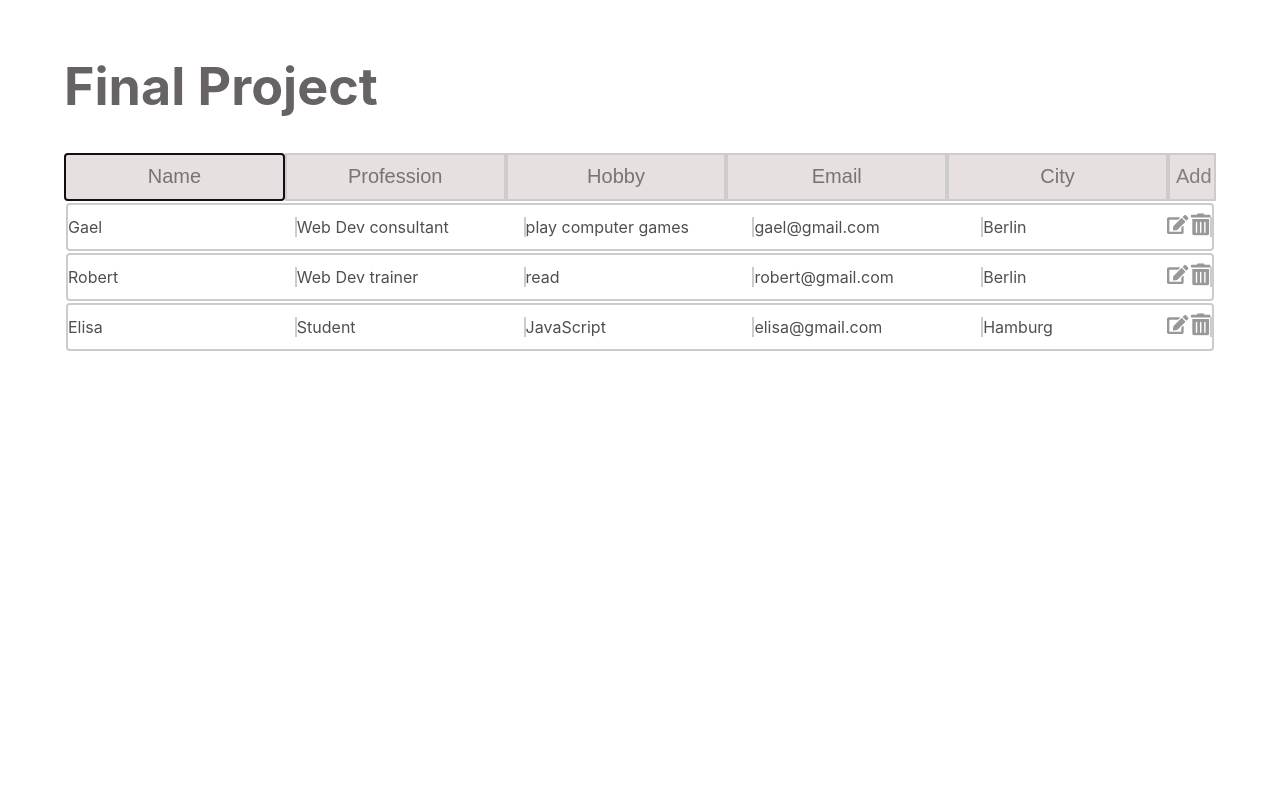
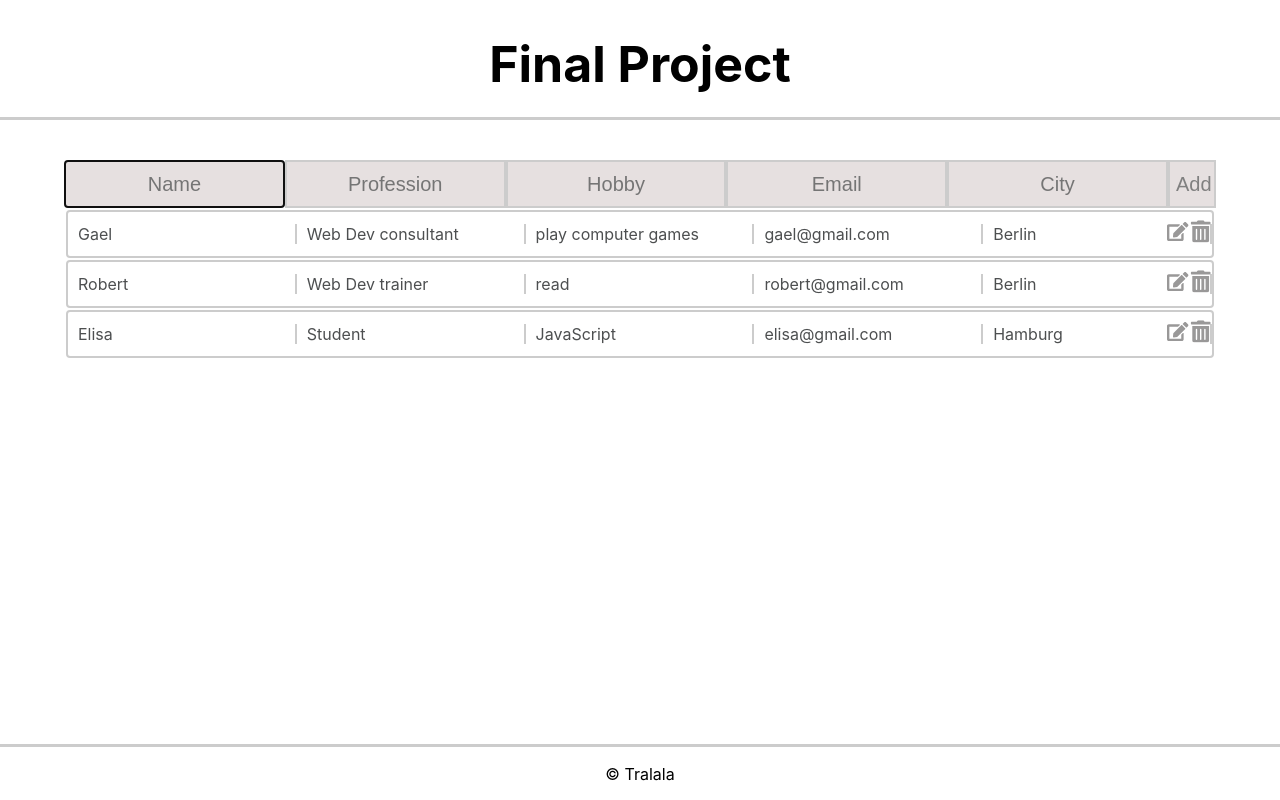
Before and after one commit to alliance-11/final, a React (Create React App) app: page / in a window 1280 px wide. Built offline with nearby package versions, Linux system fonts and the light colour scheme.

Commit message:
Fix Application

```diff
--- a/src/App.js
+++ b/src/App.js
@@ -1,5 +1,7 @@
 import { useState } from "react";
 import "./App.scss";
+import Footer from "./components/Footer";
+import Header from "./components/Header";
 import UsersList from "./components/UsersList";
 
 function App() {
@@ -67,9 +69,8 @@ function App() {
 
   return (
     <div className="App">
+      <Header />
       <div className="container">
-        <h1>Final Project</h1>
-
         <div className="add">
           <input
             type="text"
@@ -111,6 +112,7 @@ function App() {
         </div>
         <UsersList users={users} handleDelete={handleDelete} />
       </div>
+      <Footer />
     </div>
   );
 }
--- a/src/App.scss
+++ b/src/App.scss
@@ -19,6 +19,18 @@ code {
   width: 100%;
   display: grid;
   place-items: center;
+  header {
+    display: grid;
+    place-items: center;
+    position: fixed;
+    left: 0;
+    right: 0;
+    top: 0;
+    font-size: 25px;
+    height: 15vh;
+    margin-bottom: 20px;
+    border-bottom: 3px solid #ccc;
+  }
   .links {
     // width: 100%;
     height: 8vh;
@@ -37,8 +49,9 @@ code {
   }
   .container {
     width: 90%;
+    height: 80vh;
     display: column;
-    margin-top: 20px;
+    margin-top: 20vh;
     font-size: calc(10px + 2vmin);
     color: rgb(104, 99, 99);
 
@@ -112,6 +125,7 @@ code {
         .item {
           width: 20%;
           border-right: 2px solid #ccc;
+          padding-left: 10px;
         }
         .icons {
           position: absolute;
@@ -165,4 +179,14 @@ code {
       }
     }
   }
+  footer {
+    position: fixed;
+    left: 0;
+    right: 0;
+    bottom: 0;
+    display: grid;
+    place-items: center;
+    border-top: 3px solid #ccc;
+    height: 7vh;
+  }
 }
--- /dev/null
+++ b/src/components/Footer.jsx
@@ -0,0 +1,12 @@
+import React from 'react'
+
+const Footer = () => {
+  return (
+      <div>
+    <footer>&copy; Tralala</footer>
+      </div>
+
+    )
+}
+
+export default Footer
--- /dev/null
+++ b/src/components/Header.jsx
@@ -0,0 +1,12 @@
+import React from 'react'
+
+const Header = () => {
+  return (
+    <header>
+    <h1>Final Project</h1>
+  </header>
+
+  )
+}
+
+export default Header
```
